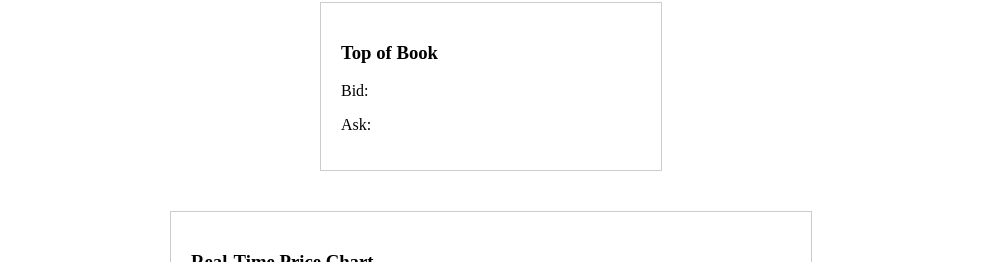
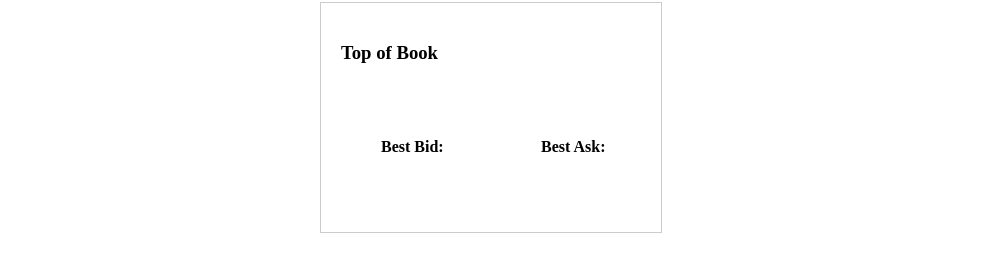
Before and after one commit to aldabbasy/crypto-trading-app, a React (Create React App) app: page / in a window 1280 px wide. Shown: the part 121-383 px from the top of the page, without its empty margins (149-1130 px from the left). Built offline with nearby package versions, Linux system fonts and the light colour scheme; no server answers.

Commit message:
refactor: show best bid and ask insetad of latest

```diff
--- a/src/components/TikcerWidgets.js
+++ b/src/components/TikcerWidgets.js
@@ -12,7 +12,7 @@ const TikcerWidgets = ({
 }) => {
 	const [data, setData] = useState({
 		priceData: [],
-		topOfBook: { bid: null, ask: null },
+		topOfBook: { bids: [], asks: [] },
 	});
 
 	useEffect(() => {
@@ -28,8 +28,14 @@ const TikcerWidgets = ({
 				setData((prev) => ({
 					priceData: [...prev.priceData.slice(-dataPoints), newPrice],
 					topOfBook: {
-						bid: response.data.bid,
-						ask: response.data.ask,
+						bids: [
+							...prev.topOfBook.bids.slice(-dataPoints),
+							response.data.bid,
+						],
+						asks: [
+							...prev.topOfBook.bids.slice(-dataPoints),
+							response.data.ask,
+						],
 					},
 				}));
 			} catch (error) {
--- a/src/components/TopOfBook.js
+++ b/src/components/TopOfBook.js
@@ -1,4 +1,4 @@
-import React from 'react';
+import React, { useMemo } from 'react';
 import styled from 'styled-components';
 
 const WidgetContainer = styled.div`
@@ -7,13 +7,44 @@ const WidgetContainer = styled.div`
 	border: 1px solid #ccc;
 	width: 300px;
 `;
+const DataContainer = styled.div`
+	display: flex;
+	align-items: center;
+	justify-content: center;
+	padding: 20px;
+	width: 100%;
+	gap: 20px;
+`;
+
+const Text = styled.p`
+	padding: 20px;
+	width: 100%;
+`;
 
 const TopOfBook = ({ data }) => {
+	const bestBid = useMemo(() => {
+		const sortedBids = data.bids
+			.map((bid) => parseFloat(bid))
+			.sort((a, b) => b - a);
+		return sortedBids?.[0];
+	}, [data.bids]);
+	const bestAsk = useMemo(() => {
+		const sortedAsks = data.asks
+			.map((ask) => parseFloat(ask))
+			.sort((a, b) => b - a);
+		return sortedAsks?.[0];
+	}, [data.asks]);
 	return (
 		<WidgetContainer>
 			<h3>Top of Book</h3>
-			<p>Bid: {data.bid}</p>
-			<p>Ask: {data.ask}</p>
+			<DataContainer>
+				<Text>
+					<b>Best Bid:</b> {bestBid}
+				</Text>
+				<Text>
+					<b>Best Ask:</b> {bestAsk}
+				</Text>
+			</DataContainer>
 		</WidgetContainer>
 	);
 };
```
